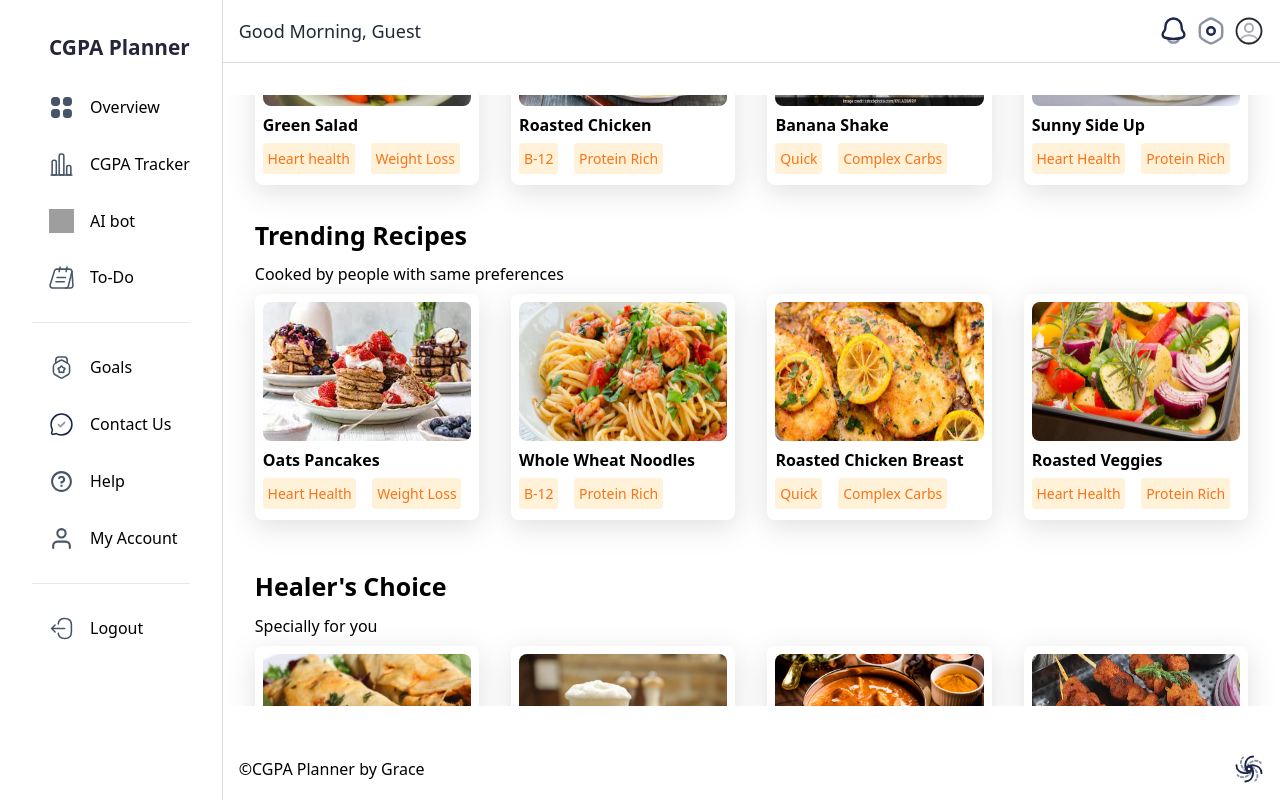
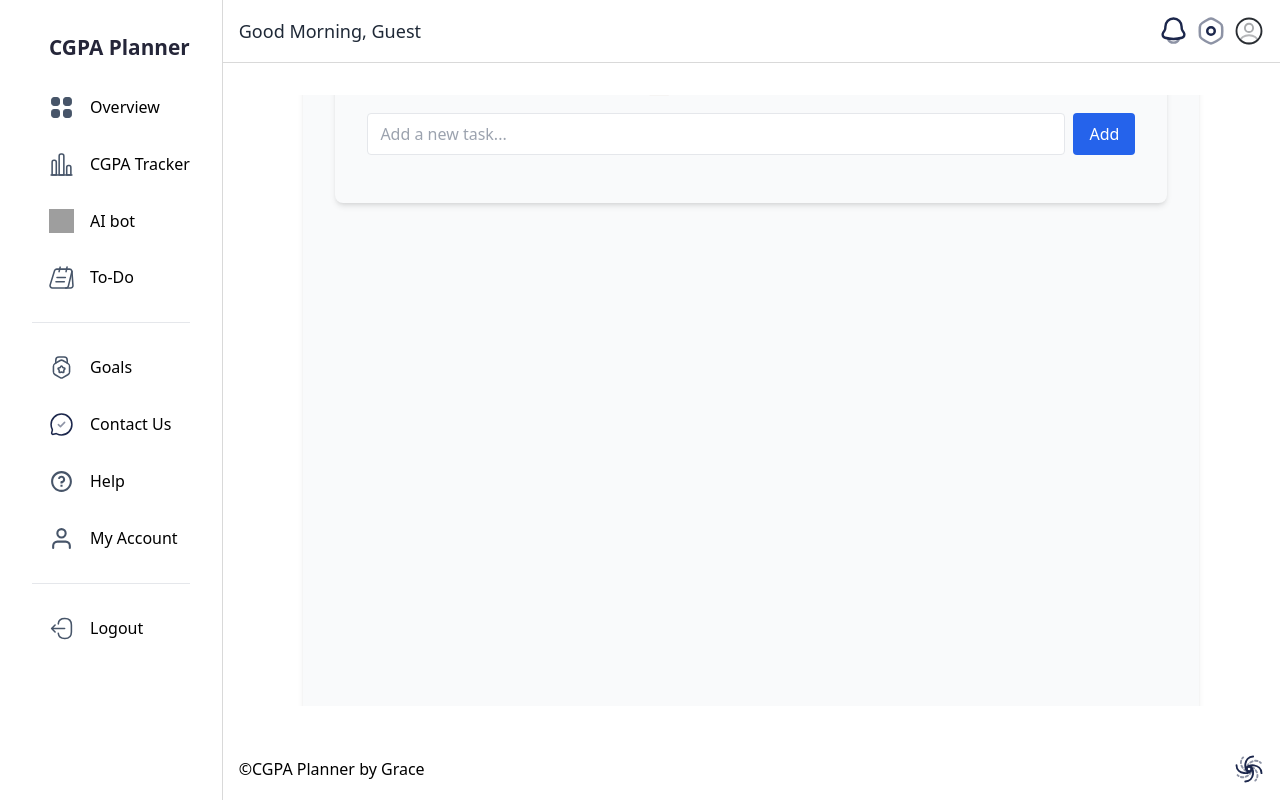
Before and after one commit to gracieib/academic_success_tracker, a Next.js app in the folder frontend/: page /recipes in a window 1280 px wide. Built offline with nearby package versions, Linux system fonts and the light colour scheme; grey boxes are pictures that could not be loaded.

Commit message:
feat:Todo

```diff
--- a/frontend/app/progress/page.tsx
+++ b/frontend/app/progress/page.tsx
@@ -74,27 +74,41 @@ export default function CGPAPlanner() {
       <h1 className="text-2xl font-bold mb-6">🎯 CGPA Planner</h1>
 
       <div className="grid grid-cols-1 md:grid-cols-3 gap-4 mb-6">
+        {/* Current CGPA */}
+        <div className="flex flex-col">
+          <label className="text-sm text-gray-600 mb-1">📍 Current CGPA</label>
           <input
             type="number"
             value={currentCGPA}
             onChange={e => setCurrentCGPA(Number(e.target.value))}
-          placeholder="📍 Current CGPA"
             className="border rounded px-3 py-2"
+            placeholder="e.g. 3.2"
           />
+        </div>
+
+        {/* Completed Units */}
+        <div className="flex flex-col">
+          <label className="text-sm text-gray-600 mb-1">📦 Completed Units</label>
           <input
             type="number"
             value={completedUnits}
             onChange={e => setCompletedUnits(Number(e.target.value))}
-          placeholder="📦 Completed Units"
             className="border rounded px-3 py-2"
+            placeholder="e.g. 56"
           />
+        </div>
+
+        {/* Target CGPA */}
+        <div className="flex flex-col">
+          <label className="text-sm text-gray-600 mb-1">🎯 Target CGPA</label>
           <input
             type="number"
             value={targetCGPA}
             onChange={e => setTargetCGPA(Number(e.target.value))}
-          placeholder="🎯 Target CGPA"
             className="border rounded px-3 py-2"
+            placeholder="e.g. 4.5"
           />
+        </div>
       </div>
 
       <h2 className="text-lg font-semibold mb-2">📚 Your Current Semester Courses</h2>
--- a/frontend/app/recipes/page.tsx
+++ b/frontend/app/recipes/page.tsx
@@ -1,171 +1,96 @@
-import Image from "next/image";
-import style from './recipes.module.css';
+'use client'
 
-export default function Recipes() {
+import { useEffect, useState } from 'react'
+
+type Todo = {
+  id: number
+  task: string
+  completed: boolean
+}
+
+export default function TodoPage() {
+  const [todos, setTodos] = useState<Todo[]>([])
+  const [newTask, setNewTask] = useState('')
+
+  // Load todos from localStorage on mount
+  useEffect(() => {
+    const stored = localStorage.getItem('todos')
+    if (stored) setTodos(JSON.parse(stored))
+  }, [])
+
+  // Save todos to localStorage on update
+  useEffect(() => {
+    localStorage.setItem('todos', JSON.stringify(todos))
+  }, [todos])
+
+  const addTodo = () => {
+    if (!newTask.trim()) return
+    setTodos(prev => [
+      ...prev,
+      { id: Date.now(), task: newTask.trim(), completed: false }
+    ])
+    setNewTask('')
+  }
+
+  const toggleComplete = (id: number) => {
+    setTodos(prev =>
+      prev.map(todo =>
+        todo.id === id ? { ...todo, completed: !todo.completed } : todo
+      )
+    )
+  }
+
+  const deleteTodo = (id: number) => {
+    setTodos(prev => prev.filter(todo => todo.id !== id))
+  }
+
   return (
-    <>
-        <div className={`mb2 ${style.recommended}`}>
-          <h1>Recommended Recipes</h1>
-          <p>Based on your preference</p>
-          <div className={`gap2 flex-row ${style.recipes}`}>
-            <div className={`flex-coloumn gap1 ${style.recipe}`}>
-            <Image src='/images/food/greenSalad.jpg' alt="" width={270} height={139} />
-              <h5>Green Salad</h5>
-              <div className={`gap1 flex-row ${style.component}`}>
-                <div className={`${style.nutrient}`}>
-                  Heart health
-                </div>
-                <div className={`${style.nutrient}`}>
-                  Weight Loss
-                </div>
+    <div className="min-h-screen w-full max-w-4xl mx-auto bg-gray-50 rounded-lg shadow-md p-8">
+      <div className="max-w-4xl mx-auto bg-gray-50 rounded-lg shadow-md p-8">
+        <h1 className="text-2xl font-bold mb-4 text-center">📋 Your To-Do List</h1>
+
+        <div className="flex gap-2 mb-4">
+          <input
+            type="text"
+            value={newTask}
+            onChange={e => setNewTask(e.target.value)}
+            placeholder="Add a new task..."
+            className="flex-grow border px-3 py-2 rounded"
+          />
+          <button
+            onClick={addTodo}
+            className="bg-blue-600 text-white px-4 py-2 rounded hover:bg-blue-700"
+          >
+            Add
+          </button>
+        </div>
+
+        <ul className="space-y-2">
+          {todos.map(todo => (
+            <li
+              key={todo.id}
+              className="flex justify-between items-center border p-3 rounded bg-white"
+            >
+              <div className="flex items-center gap-2">
+                <input
+                  type="checkbox"
+                  checked={todo.completed}
+                  onChange={() => toggleComplete(todo.id)}
+                />
+                <span className={todo.completed ? 'line-through text-gray-400' : ''}>
+                  {todo.task}
+                </span>
               </div>
-            </div>
-            <div className={`flex-coloumn gap1 ${style.recipe}`}>
-              <Image src='/images/food/roastedChicken.jpg' alt="" width={270} height={139} />
-              <h5>Roasted Chicken</h5>
-              <div className={`gap1 flex-row ${style.component}`}>
-                <div className={`${style.nutrient}`}>
-                  B-12
-                </div>
-                <div className={`${style.nutrient}`}>
-                  Protein Rich
-                </div>
-              </div>
-            </div>
-            <div className={`flex-coloumn gap1 ${style.recipe}`}>
-              <Image src='/images/food/bananaShake.jpg' alt="" width={270} height={139} />
-              <h5>Banana Shake</h5>
-              <div className={`gap1 flex-row ${style.component}`}>
-                <div className={`${style.nutrient}`}>
-                  Quick
-                </div>
-                <div className={`${style.nutrient}`}>
-                  Complex Carbs
-                </div>
-              </div>
-            </div>
-            <div className={`flex-coloumn gap1 ${style.recipe}`}>
-              <Image src='/images/food/sunnySideUp.jpg' alt="" width={270} height={139} />
-              <h5>Sunny Side Up</h5>
-              <div className={`gap1 flex-row ${style.component}`}>
-                <div className={`${style.nutrient}`}>
-                  Heart Health
-                </div>
-                <div className={`${style.nutrient}`}>
-                  Protein Rich
-                </div>
-              </div>
-            </div>
-          </div>
-        </div>
-        <div className={`pb1 mb2 ${style.recommended}`}>
-          <h1>Trending Recipes</h1>
-          <p>Cooked by people with same preferences</p>
-          <div className={`gap2 flex-row ${style.recipes}`}>
-            <div className={`flex-coloumn gap1 ${style.recipe}`}>
-              <Image src='/images/food/oatsPancakes.jpg' alt="" width={270} height={139} />
-              <h5>Oats Pancakes</h5>
-              <div className={`gap1 flex-row ${style.component}`}>
-                <div className={`${style.nutrient}`}>
-                  Heart Health
-                </div>
-                <div className={`${style.nutrient}`}>
-                  Weight Loss
-                </div>
-              </div>
-            </div>
-            <div className={`flex-coloumn gap1 ${style.recipe}`}>
-              <Image src='/images/food/wholeWheatPasta.jpg' alt="" width={270} height={139} />
-              <h5>Whole Wheat Noodles</h5>
-              <div className={`gap1 flex-row ${style.component}`}>
-                <div className={`${style.nutrient}`}>
-                  B-12
-                </div>
-                <div className={`${style.nutrient}`}>
-                  Protein Rich
-                </div>
-              </div>
-            </div>
-            <div className={`flex-coloumn gap1 ${style.recipe}`}>
-              <Image src='/images/food/roastedChickenBreast.jpg' alt="" width={270} height={139} />
-              <h5>Roasted Chicken Breast</h5>
-              <div className={`gap1 flex-row ${style.component}`}>
-                <div className={`${style.nutrient}`}>
-                  Quick
-                </div>
-                <div className={`${style.nutrient}`}>
-                  Complex Carbs
-                </div>
-              </div>
-            </div>
-            <div className={`flex-coloumn gap1 ${style.recipe}`}>
-              <Image src='/images/food/roastedVeggies.jpg' alt="" width={270} height={139} />
-              <h5>Roasted Veggies</h5>
-              <div className={`gap1 flex-row ${style.component}`}>
-                <div className={`${style.nutrient}`}>
-                  Heart Health
-                </div>
-                <div className={`${style.nutrient}`}>
-                  Protein Rich
-                </div>
-              </div>
-            </div>
-          </div>
-        </div>
-        <div className={`pb1 mb2 ${style.recommended}`}>
-          <h1>Healer&apos;s Choice</h1>
-          <p>Specially for you</p>
-          <div className={`gap2 flex-row ${style.recipes}`}>
-            <div className={`flex-coloumn gap1 ${style.recipe}`}>
-              <Image src='/images/food/paneerRoll.jpg' alt="" width={270} height={139} />
-              <h5>Paneer Roll</h5>
-              <div className={`gap1 flex-row ${style.component}`}>
-                <div className={`${style.nutrient}`}>
-                  Protein Rich
-                </div>
-                <div className={`${style.nutrient}`}>
-                  Heart Health
-                </div>
-              </div>
-            </div>
-            <div className={`flex-coloumn gap1 ${style.recipe}`}>
-              <Image src='/images/food/lassi.jpg' alt="" width={270} height={139} />
-              <h5>Lassi</h5>
-              <div className={`gap1 flex-row ${style.component}`}>
-                <div className={`${style.nutrient}`}>
-                  Quick
-                </div>
-                <div className={`${style.nutrient}`}>
-                  Heart Health
-                </div>
-              </div>
-            </div>
-            <div className={`flex-coloumn gap1 ${style.recipe}`}>
-              <Image src='/images/food/paneer.jpg' alt="" width={270} height={139} />
-              <h5>Paneer</h5>
-              <div className={`gap1 flex-row ${style.component}`}>
-                <div className={`${style.nutrient}`}>
-                  Protein Rich
-                </div>
-                <div className={`${style.nutrient}`}>
-                  Heart Health
-                </div>
-              </div>
-            </div>
-            <div className={`flex-coloumn gap1 ${style.recipe}`}>
-              <Image src='/images/food/soyaTikka.jpg' alt="" width={270} height={139} />
-              <h5>Soya Tikka</h5>
-              <div className={`gap1 flex-row ${style.component}`}>
-                <div className={`${style.nutrient}`}>
-                  Protein Rich
-                </div>
-                <div className={`${style.nutrient}`}>
-                  Heart Health
-                </div>
-              </div>
-            </div>
-          </div>
-        </div>
-    </>
-  );
-};
+              <button
+                onClick={() => deleteTodo(todo.id)}
+                className="text-red-500 hover:text-red-700"
+              >
+                🗑️
+              </button>
+            </li>
+          ))}
+        </ul>
+      </div>
+    </div>
+  )
+}
```
Lines whose indentation alone changed are shown as unchanged.
